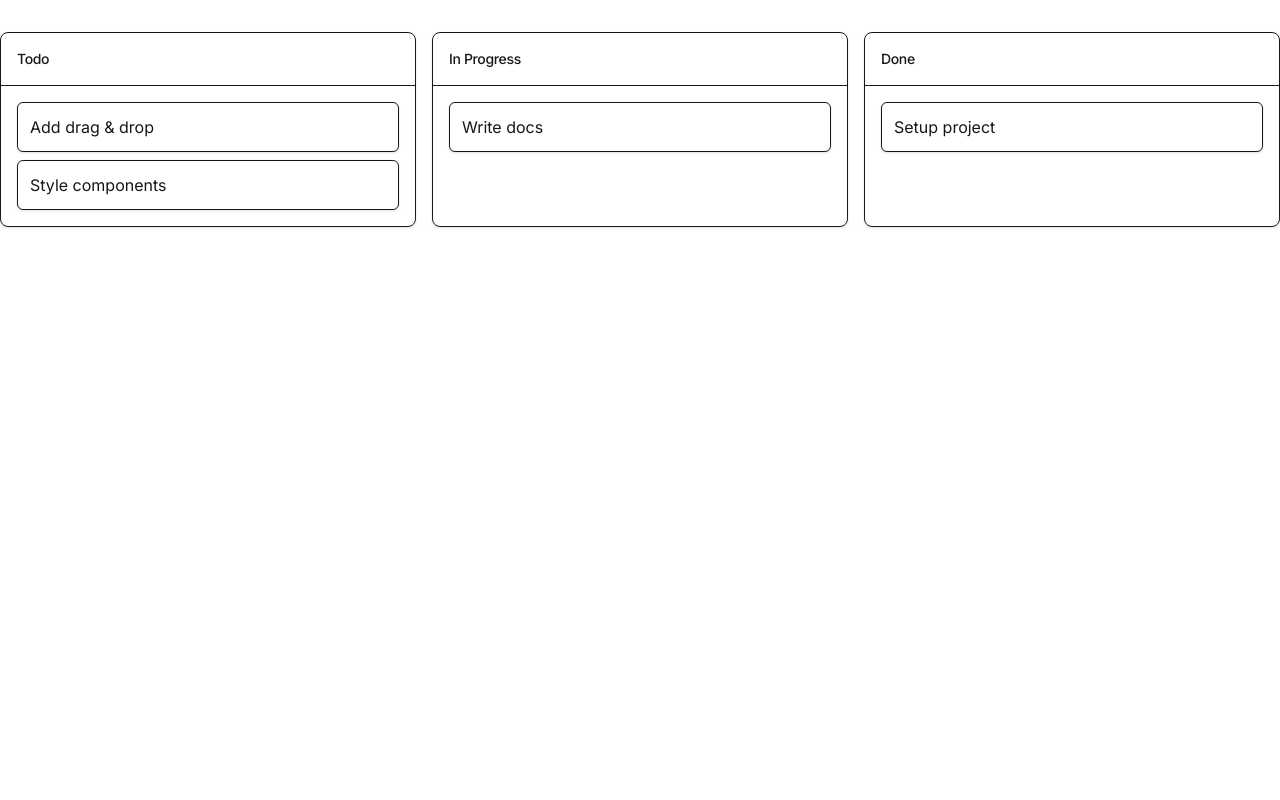
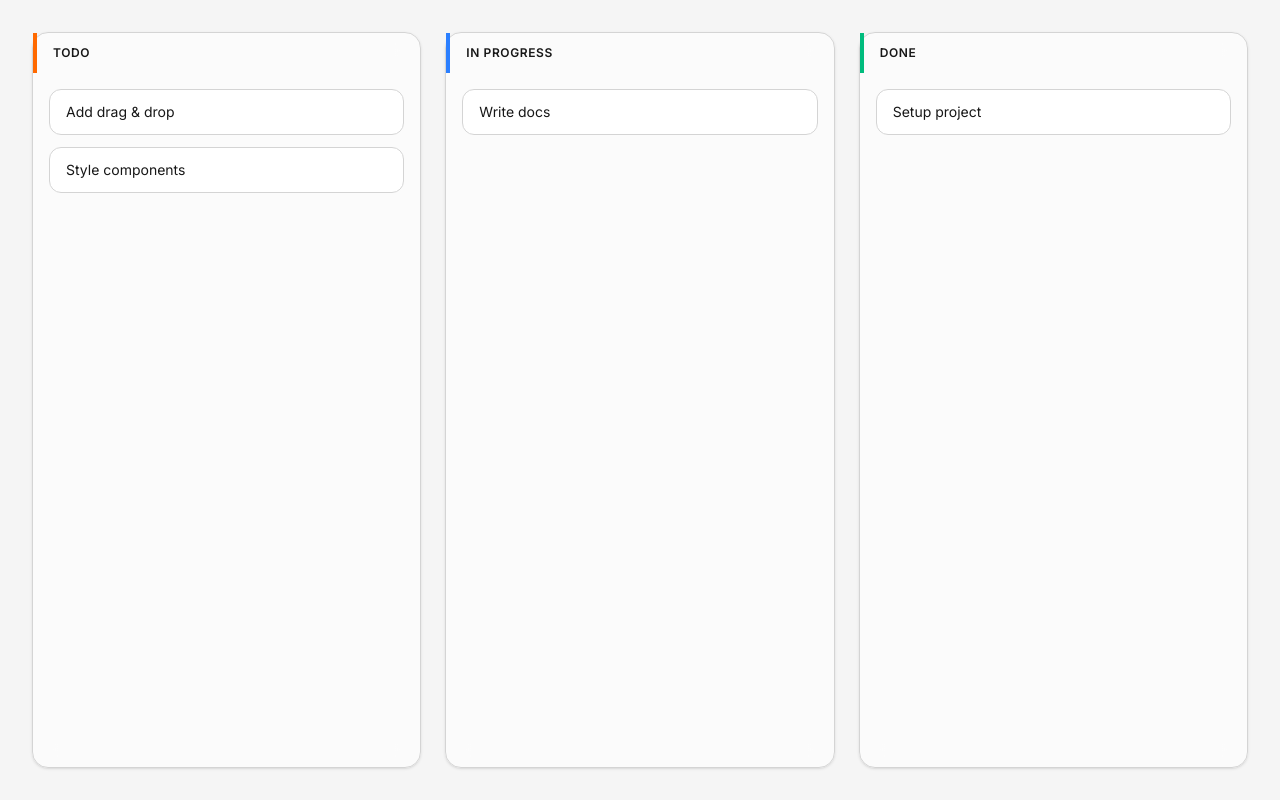
Before and after one commit to ccarella/kanban-app, a Next.js app: page / in a window 1280 px wide. Built offline with nearby package versions, Linux system fonts and the light colour scheme.

Commit message:
Update board styling

```diff
--- a/src/app/page.tsx
+++ b/src/app/page.tsx
@@ -44,26 +44,24 @@ export default function Home() {
       startTransition(() => moveCard(cardId, from, to))
     }
 
+  const lists = [
+    { id: 'todo', name: 'Todo', accent: 'border-orange-500', items: columns.todo },
+    { id: 'progress', name: 'In Progress', accent: 'border-blue-500', items: columns.progress },
+    { id: 'done', name: 'Done', accent: 'border-emerald-500', items: columns.done },
+  ]
+
   return (
-    <main className="container mx-auto py-8 grid grid-cols-1 sm:grid-cols-3 gap-4 font-sans">
-      <KanbanColumn
-        id="todo"
-        title="Todo"
-        items={columns.todo}
-        onDrop={handleDrop('todo')}
-      />
-      <KanbanColumn
-        id="progress"
-        title="In Progress"
-        items={columns.progress}
-        onDrop={handleDrop('progress')}
-      />
-      <KanbanColumn
-        id="done"
-        title="Done"
-        items={columns.done}
-        onDrop={handleDrop('done')}
-      />
+    <main className="min-h-screen bg-neutral-100 p-6 md:p-8 grid auto-cols-fr md:grid-cols-3 gap-6 font-sans">
+      {lists.map((list) => (
+        <KanbanColumn
+          key={list.id}
+          id={list.id}
+          title={list.name}
+          accent={list.accent}
+          items={list.items}
+          onDrop={handleDrop(list.id as keyof BoardState)}
+        />
+      ))}
     </main>
   )
 }
--- a/src/components/KanbanCard.tsx
+++ b/src/components/KanbanCard.tsx
@@ -1,7 +1,6 @@
 'use client'
 
 import React from 'react'
-import { Card } from './ui/card'
 import { cn } from '@/lib/utils'
 
 export interface KanbanCardProps extends React.HTMLAttributes<HTMLDivElement> {
@@ -24,13 +23,16 @@ export default function KanbanCard({
   }
 
   return (
-    <Card
+    <div
       draggable
       onDragStart={handleDragStart}
-      className={cn('bg-background p-3 rounded-md shadow-sm cursor-grab active:cursor-grabbing', className)}
+      className={cn(
+        'bg-white border border-neutral-300 rounded-xl px-4 py-3 text-sm hover:shadow transition-transform hover:-translate-y-0.5 active:translate-y-0 cursor-grab',
+        className
+      )}
       {...props}
     >
       {children}
-    </Card>
+    </div>
   )
 }
--- a/src/components/KanbanColumn.tsx
+++ b/src/components/KanbanColumn.tsx
@@ -2,7 +2,6 @@
 
 import React from 'react'
 import KanbanCard from './KanbanCard'
-import { Card, CardHeader, CardTitle, CardContent } from './ui/card'
 
 export interface KanbanItem {
   id: string
@@ -12,11 +11,12 @@ export interface KanbanItem {
 interface KanbanColumnProps {
   id: string
   title: string
+  accent: string
   items: KanbanItem[]
   onDrop: (cardId: string, fromColumnId: string) => void
 }
 
-export default function KanbanColumn({ id, title, items, onDrop }: KanbanColumnProps) {
+export default function KanbanColumn({ id, title, accent, items, onDrop }: KanbanColumnProps) {
   const handleDrop = (e: React.DragEvent<HTMLDivElement>) => {
     e.preventDefault()
     const data = e.dataTransfer.getData('text/plain')
@@ -36,12 +36,10 @@ export default function KanbanColumn({ id, title, items, onDrop }: KanbanColumnP
   }
 
   return (
-    <Card className="bg-muted/50">
-      <CardHeader className="p-4 border-b">
-        <CardTitle className="text-sm font-medium">{title}</CardTitle>
-      </CardHeader>
-      <CardContent
-        className="flex flex-col gap-2 p-4 min-h-24"
+    <section className="flex flex-col bg-white/60 backdrop-blur-md border border-neutral-300 rounded-2xl shadow-sm hover:shadow-md transition-shadow">
+      <header className={`px-4 py-3 text-xs font-semibold tracking-wider uppercase border-l-4 ${accent}`}>{title}</header>
+      <div
+        className="flex flex-col gap-3 p-4 grow"
         onDrop={handleDrop}
         onDragOver={handleDragOver}
       >
@@ -50,7 +48,7 @@ export default function KanbanColumn({ id, title, items, onDrop }: KanbanColumnP
             {item.content}
           </KanbanCard>
         ))}
-      </CardContent>
-    </Card>
+      </div>
+    </section>
   )
 }
```
